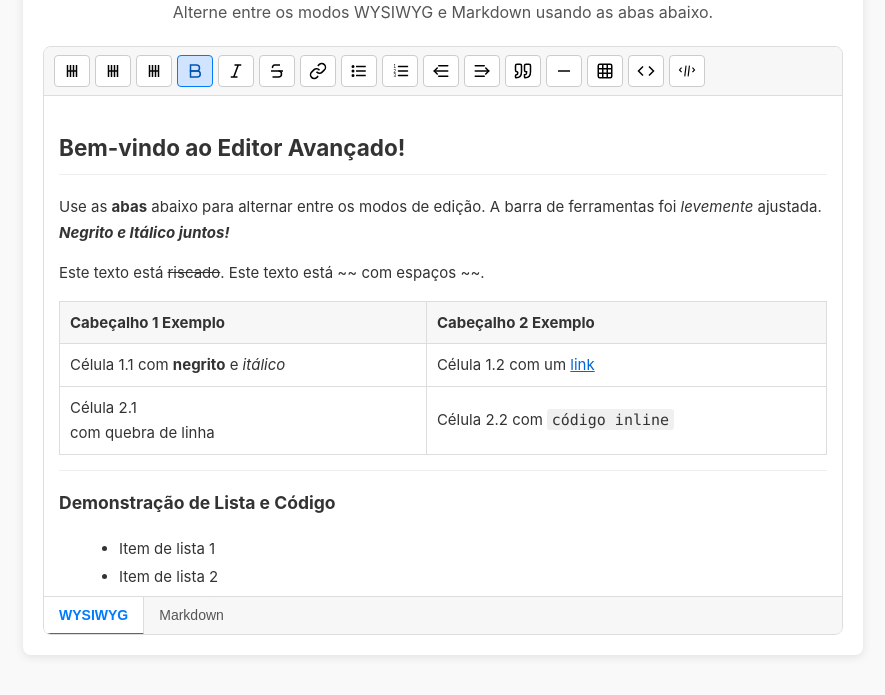
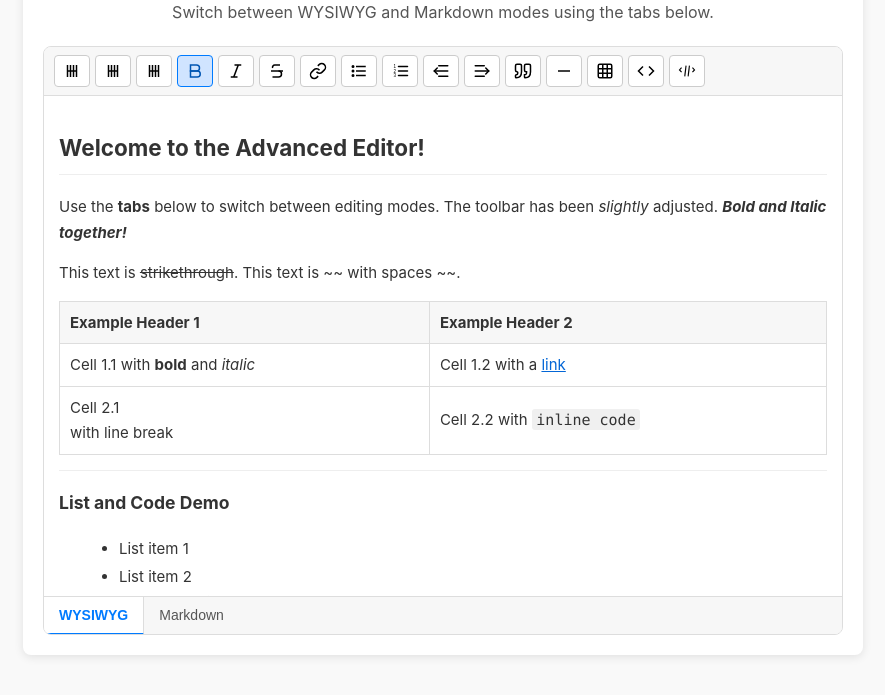
Before and after one commit to celsowm/markdown-wysiwyg, a website: page index.html in a window 1280 px wide. Shown: the part 121-816 px from the top of the page, without its empty margins (197-1082 px from the left). Drawn offline with nearby package versions, Linux system fonts and the light colour scheme.

Commit message:
pt-br to english

```diff
--- a/index.html
+++ b/index.html
@@ -1,10 +1,10 @@
 <!DOCTYPE html>
-<html lang="pt-br">
+<html lang="en">
 
 <head>
     <meta charset="UTF-8">
     <meta name="viewport" content="width=device-width, initial-scale=1.0">
-    <title>Editor Markdown Avançado</title>
+    <title>Javascript Markdown WYSIWYG Editor</title>
     <link rel="stylesheet" href="dist/editor.css">
     <style id="editor-demo-styles">
         body {
@@ -22,14 +22,14 @@
             background-color: #fff;
             border-radius: 8px;
             box-shadow: 0 2px 10px rgba(0, 0, 0, 0.1);
-            /* Adicionado padding ao container para não colar o editor nas bordas */
+            /* Added padding to the container so the editor isn't stuck to the edges */
             padding: 20px;
         }
 
         h1.main-title {
             text-align: center;
             color: #444;
-            /* Removido padding para não duplicar com o do container */
+            /* Removed padding to avoid duplicating with the container's padding */
             margin-top: 0;
             margin-bottom: 10px;
         }
@@ -37,71 +37,71 @@
         p.description {
             text-align: center;
             color: #555;
-            /* Removido padding para não duplicar com o do container */
+            /* Removed padding to avoid duplicating with the container's padding */
             margin-top: 0;
             margin-bottom: 20px;
         }
     </style>
-    <!-- Dependência Externa (Marked.js) - Deve vir antes do script do editor -->
+    <!-- External Dependency (Marked.js) - Must come before the editor script -->
     <script src="https://cdn.jsdelivr.net/npm/marked/marked.min.js"></script>
     <script src="dist/editor.js"></script>
 </head>
 
 <body>
     <div class="container">
-        <h1 class="main-title">Editor Markdown Avançado</h1>
-        <p class="description">Alterne entre os modos WYSIWYG e Markdown usando as abas abaixo.</p>
-        <div id="myEditor"></div> <!-- O editor será renderizado aqui -->
+        <h1 class="main-title">Advanced Markdown Editor</h1>
+        <p class="description">Switch between WYSIWYG and Markdown modes using the tabs below.</p>
+        <div id="myEditor"></div> <!-- The editor will be rendered here -->
     </div>
     <script id="editor-demo-script">
         document.addEventListener('DOMContentLoaded', () => {
             const editor = new MarkdownWYSIWYG('myEditor', {
                 tableGridMaxRows: 8,
                 tableGridMaxCols: 8,
-                initialValue: `## Bem-vindo ao Editor Avançado!
+                initialValue: `## Welcome to the Advanced Editor!
 
-Use as **abas** abaixo para alternar entre os modos de edição.
-A barra de ferramentas foi *levemente* ajustada. ***Negrito e Itálico juntos!***
+Use the **tabs** below to switch between editing modes.
+The toolbar has been *slightly* adjusted. ***Bold and Italic together!***
 
-Este texto está ~~riscado~~.
-Este texto está ~~ com espaços ~~.
+This text is ~~strikethrough~~.
+This text is ~~ with spaces ~~.
 
-| Cabeçalho 1 Exemplo | Cabeçalho 2 Exemplo |
+| Example Header 1 | Example Header 2 |
 | --- | --- |
-| Célula 1.1 com **negrito** e *itálico* | Célula 1.2 com um [link](https://example.com) |
-| Célula 2.1 <br> com quebra de linha | Célula 2.2 com \`código inline\` |
+| Cell 1.1 with **bold** and *italic* | Cell 1.2 with a [link](https://example.com) |
+| Cell 2.1 <br> with line break | Cell 2.2 with \`inline code\` |
 
 ---
 
-### Demonstração de Lista e Código
-- Item de lista 1
-- Item de lista 2
+### List and Code Demo
+- List item 1
+- List item 2
   - Subitem 2.1
   - Subitem 2.2
     - Sub-subitem 2.2.1
-- Item de lista 3
-  Com múltiplas linhas
-  para testar a conversão.
-- Item final
+- List item 3
+  With multiple lines
+  to test conversion.
+- Final item
 
 \`\`\`javascript
 function helloWorld() {
-  console.log("Olá, Mundo do Markdown!");
+  console.log("Hello, Markdown World!");
 }
 \`\`\`
 
-Texto com \`código em linha\` e um [link para o Google](https://google.com).
+Text with \`inline code\` and a [link to Google](https://google.com).
 
-> Uma citação para mostrar o estilo de bloco de citação.
-> Pode ter múltiplas linhas.
-> E mais uma.
+> A quote block to show the blockquote style.
+> It can have multiple lines.
+> And one more.
 
-Mais conteúdo para testar o scroll:
-1. Item ordenado
-2. Outro item
-3. Mais um item
-    1. Subitem ordenado
-    2. Outro subitem
+More content to test scrolling:
+1. Ordered item
+2. Another item
+3. One more item
+    1. Ordered subitem
+    2. Another subitem
 4. Item
 5. Item
 6. Item
@@ -116,12 +116,12 @@ Mais conteúdo para testar o scroll:
 15. Item
 `,
                 onUpdate: (markdownContent) => {
-                    // console.log("Conteúdo Markdown Atualizado:");
+                    // console.log("Updated Markdown Content:");
                     // console.log(markdownContent);
                 }
             });
 
-            // Exemplo de como acessar o editor globalmente se necessário (não recomendado para produção)
+            // Example of how to access the editor globally if needed (not recommended for production)
             // window.myAdvancedEditor = editor;
         });
     </script>
```
